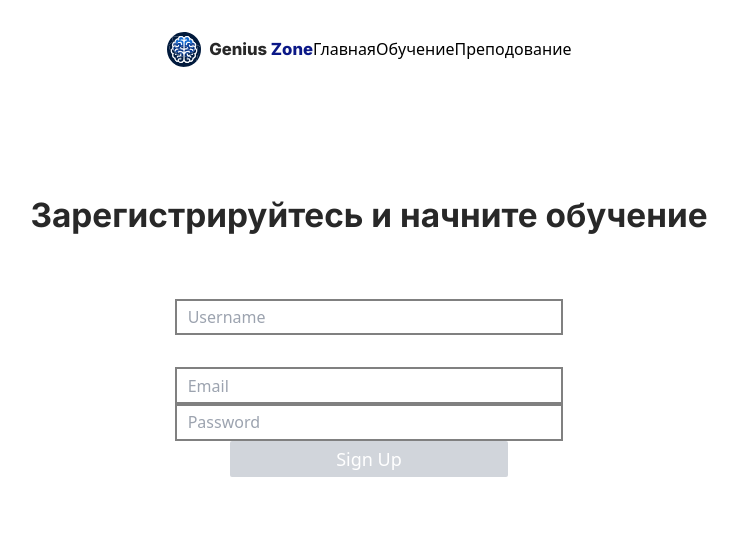
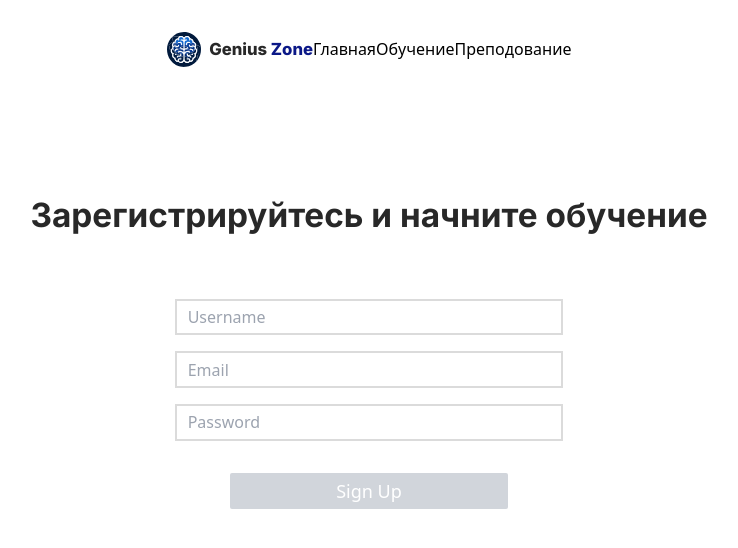
Before and after one commit to k1ngsterr1/genius-zone, a React (Vite) app: page /registration in a window 1280 px wide. Shown: the top 548 px of the page, without its empty margins (271-1009 px from the left). Built offline with nearby package versions, Linux system fonts and the light colour scheme.

Commit message:
Version 1.0.9

```diff
--- a/src/shared/ui/input/index.tsx
+++ b/src/shared/ui/input/index.tsx
@@ -2,11 +2,14 @@ import React from "react";
 
 import "./styles.scss";
 
-type InputProps = React.InputHTMLAttributes<HTMLInputElement> & {};
+interface InputProps extends React.InputHTMLAttributes<HTMLInputElement> {
+  isError?: boolean;
+}
 
 export const Input = React.forwardRef<HTMLInputElement, InputProps>(
-  ({ ...props }, ref) => {
-    return <input className="input text-gray-600" ref={ref} {...props} />;
+  ({ isError, ...props }, ref) => {
+    const inputClassName = isError ? "input input--error" : "input";
+    return <input className={inputClassName} ref={ref} {...props} />;
   }
 );
 
--- a/src/shared/ui/input/styles.scss
+++ b/src/shared/ui/input/styles.scss
@@ -3,12 +3,13 @@
   height: clamp(27.5px, 2.8644000000000003vw, 110px);
   border: none;
   outline: none;
-  border: 2px solid gray;
+  border: 2px solid rgb(219, 219, 219);
   padding-left: clamp(8px, 0.83328vw, 32px);
   @apply text-gray-600;
   transition: 0.3s all;
   &:focus {
     color: #0b1887;
+    @apply text-custom-blue;
     border: 2px solid #0b1887;
   }
 }
--- a/src/shared/ui/registration-button/index.tsx
+++ b/src/shared/ui/registration-button/index.tsx
@@ -18,7 +18,7 @@ export const RegistrationButton: React.FC<ButtonProps> = ({
   return (
     <button
       onClick={onClick}
-      className={`button ${
+      className={`button mt-8 ${
         isActive ? "button--active" : "button--inactive"
       } flex justify-center items-center`}
       disabled={!isActive} // The button will be disabled if not active
--- a/src/widgets/form/ui/index.tsx
+++ b/src/widgets/form/ui/index.tsx
@@ -19,12 +19,13 @@ export const SignUpForm: React.FC = () => {
           {...register("username", { required: "Username is required" })}
           type="text"
           placeholder="Username"
+          isError={Boolean(errors.username)} // Pass isError prop based on the error state
         />
         {errors.username && (
-          <span className="input--error">{errors.username.message}</span>
+          <span className="form__input--error">{errors.username.message}</span>
         )}
       </div>
-      <div className="form__input mt-8">
+      <div className="form__input mt-4">
         <Input
           {...register("email", {
             required: "Email is required",
@@ -36,9 +37,11 @@ export const SignUpForm: React.FC = () => {
           type="email"
           placeholder="Email"
         />
-        {errors.email && <span>{errors.email.message}</span>}
+        {errors.email && (
+          <span className="form__input--error">{errors.email.message}</span>
+        )}
       </div>
-      <div className="form__input">
+      <div className="form__input mt-4">
         <Input
           {...register("password", {
             required: "Password is required",
@@ -50,7 +53,9 @@ export const SignUpForm: React.FC = () => {
           type="password"
           placeholder="Password"
         />
-        {errors.password && <span>{errors.password.message}</span>}
+        {errors.password && (
+          <span className="form__input--error">{errors.password.message}</span>
+        )}
       </div>
       <RegistrationButton
         text="Sign Up"
--- a/src/widgets/form/ui/styles.scss
+++ b/src/widgets/form/ui/styles.scss
@@ -8,6 +8,27 @@
 
     &--error {
       color: red;
+      font-size: clamp(8px, 0.83328vw, 32px);
+    }
+  }
+
+  .input--error {
+    width: 100%;
+    height: clamp(27.5px, 2.8644000000000003vw, 110px);
+    border: none;
+    outline: none;
+    border: 2px solid red;
+    padding-left: clamp(8px, 0.83328vw, 32px);
+    @apply text-gray-600;
+    transition: 0.3s all;
+    &:focus {
+      color: #0b1887;
+      @apply text-custom-blue;
+      border: 2px solid #0b1887;
+    }
+
+    &-error {
+      color: red;
     }
   }
 }
```
